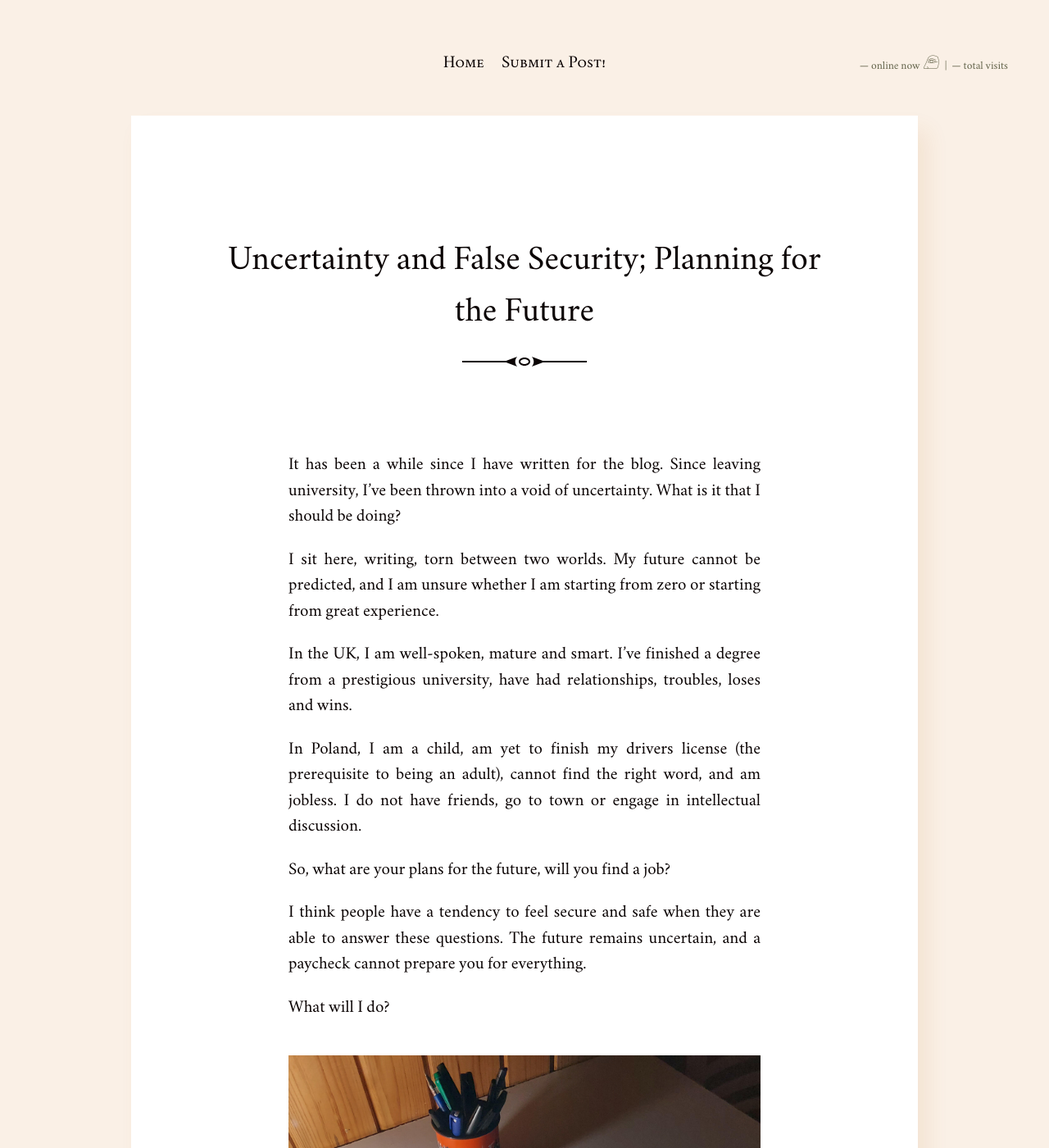
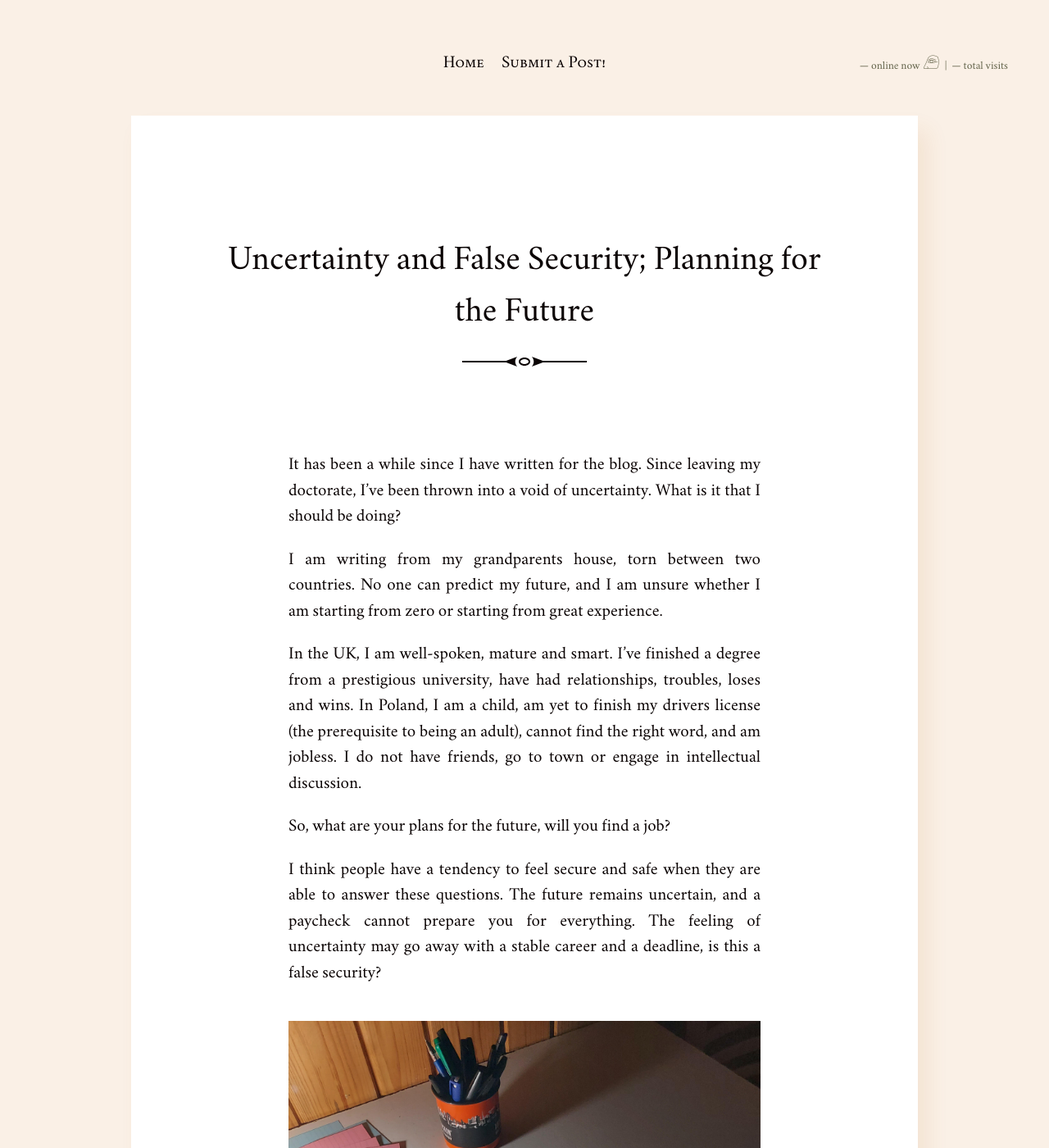
Before and after one commit to batterypointwriting/batterypointwriting.github.io, a Jekyll site: the page built from _posts/2026-10-03-Uncertainty-and-False-Security-Planning-for-the-Future.md, in a window 1280 px wide and 1400 px high. Shown: the whole window at 82% size. Built offline with Jekyll 4.4.1, drawn with Linux system fonts in a browser that asks for light colours.

Commit message:
Update 2026-10-03-Uncertainty-and-False-Security-Planning-for-the-Future.md

```diff
--- a/_posts/2026-10-03-Uncertainty-and-False-Security-Planning-for-the-Future.md
+++ b/_posts/2026-10-03-Uncertainty-and-False-Security-Planning-for-the-Future.md
@@ -4,24 +4,23 @@ author: "Iggy"
 title: Uncertainty and False Security; Planning for the Future
 date: 2026-10-03
 ---
-It has been a while since I have written for the blog. Since leaving university,
+It has been a while since I have written for the blog. Since leaving my doctorate,
 I've been thrown into a void of uncertainty. What is it that I should be doing?
 
-I sit here, writing, torn between two worlds. My future cannot be predicted,
+I am writing from my grandparents house, torn between two countries. No one can predict my future,
 and I am unsure whether I am starting from zero or starting from great experience.
 
 In the UK, I am well-spoken, mature and smart. I've finished a degree from a prestigious
-university, have had relationships, troubles, loses and wins.
-
-In Poland, I am a child, am yet to finish my drivers license (the prerequisite to being an adult),
-cannot find the right word, and am jobless. I do not have friends, go to town or engage in
+university, have had relationships, troubles, loses and wins. In Poland, I am a child,
+am yet to finish my drivers license (the prerequisite to being an adult), cannot find
+the right word, and am jobless. I do not have friends, go to town or engage in
 intellectual discussion.
 
 So, what are your plans for the future, will you find a job?
 
-I think people have a tendency to feel secure and safe when they are able to answer these questions.
-The future remains uncertain, and a paycheck cannot prepare you for everything.
-
-What will I do?
+I think people have a tendency to feel secure and safe when they are able to answer these
+questions. The future remains uncertain, and a paycheck cannot prepare you for everything.
+The feeling of uncertainty may go away with a stable career and a deadline, is this a
+false security?
 
 ![Notepad](/assets/images/notepad.jpg)
```
